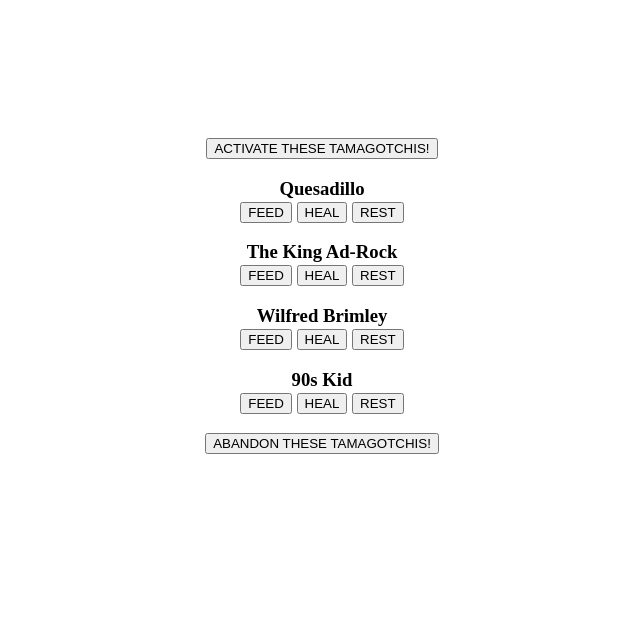
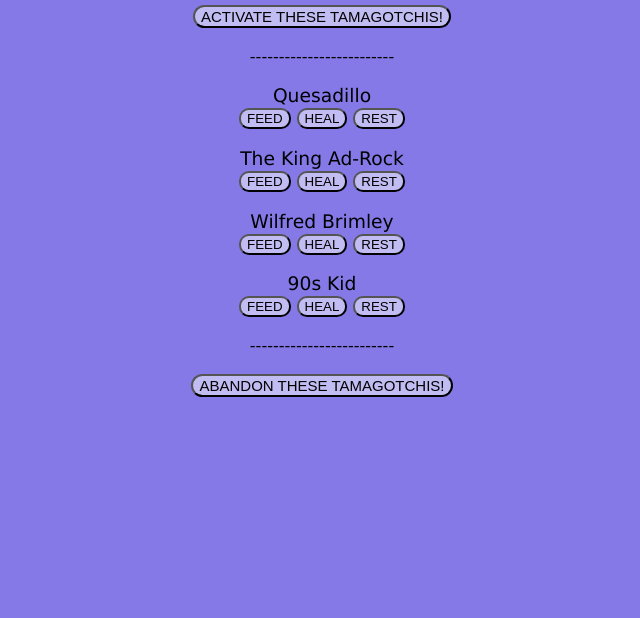
Before and after one commit to N-Crofts/homework_9-18, a plain HTML site: page index.html in a window 1280 px wide. Shown: the part 182-800 px from the top of the page, without its empty margins (318-958 px from the left). Drawn offline with Linux system fonts and the light colour scheme.

Commit message:
added styling

```diff
--- a/index.html
+++ b/index.html
@@ -14,45 +14,57 @@
 
   <body>
 
+    <header>
+      <h1> T A M A G O T C H I S </h1>
+    </header>
+
       <div>
-          <button type="button" onclick="Quesadillo.start() + TheKingAdRock.start() + WilfredBrimly.start() + NinetiesKid.start()">ACTIVATE THESE TAMAGOTCHIS!</button>
+          <button class="buttonActivate" type="button" onclick="Quesadillo.start() + TheKingAdRock.start() + WilfredBrimly.start() + NinetiesKid.start()">ACTIVATE THESE TAMAGOTCHIS!</button>
         </div>
+
+        <br>
+
+        <div>-------------------------</div>
+
 
     <h3>Quesadillo
       <div>
-        <button type="button" onclick="player.feedTamagotchi(Quesadillo)">FEED</button>
-        <button type="button" onclick="player.medicateTamagotchi(Quesadillo)">HEAL</button>
-        <button type="button" onclick="player.knockOutTamagotchi(Quesadillo)">REST</button>
+        <button class="feedButton" type="button" onclick="player.feedTamagotchi(Quesadillo)">FEED</button>
+        <button class="healButton" type="button" onclick="player.medicateTamagotchi(Quesadillo)">HEAL</button>
+        <button class="restButton" type="button" onclick="player.knockOutTamagotchi(Quesadillo)">REST</button>
       </div>
     </h3>
 
     <h3>The King Ad-Rock
       <div>
-        <button type="button" onclick="player.feedTamagotchi(TheKingAdRock)">FEED</button>
-        <button type="button" onclick="player.medicateTamagotchi(TheKingAdRock)">HEAL</button>
-        <button type="button" onclick="player.knockOutTamagotchi(TheKingAdRock)">REST</button>
+        <button class="feedButton" type="button" onclick="player.feedTamagotchi(TheKingAdRock)">FEED</button>
+        <button class="healButton" type="button" onclick="player.medicateTamagotchi(TheKingAdRock)">HEAL</button>
+        <button class="restButton" type="button" onclick="player.knockOutTamagotchi(TheKingAdRock)">REST</button>
       </div>
     </h3>
 
     <h3>Wilfred Brimley
       <div>
-        <button type="button" onclick="player.feedTamagotchi(WilfredBrimly)">FEED</button>
-        <button type="button" onclick="player.medicateTamagotchi(WilfredBrimly)">HEAL</button>
-        <button type="button" onclick="player.knockOutTamagotchi(WilfredBrimly)">REST</button>
+        <button class="feedButton" type="button" onclick="player.feedTamagotchi(WilfredBrimly)">FEED</button>
+        <button class="healButton" type="button" onclick="player.medicateTamagotchi(WilfredBrimly)">HEAL</button>
+        <button class="restButton" type="button" onclick="player.knockOutTamagotchi(WilfredBrimly)">REST</button>
       </div>
     </h3>
 
     <h3>90s Kid
       <div>
-        <button type="button" onclick="player.feedTamagotchi(NinetiesKid)">FEED</button>
-        <button type="button" onclick="player.medicateTamagotchi(NinetiesKid)">HEAL</button>
-        <button type="button" onclick="player.knockOutTamagotchi(NinetiesKid)">REST</button>
+        <button class="feedButton" type="button" onclick="player.feedTamagotchi(NinetiesKid)">FEED</button>
+        <button class="healButton" type="button" onclick="player.medicateTamagotchi(NinetiesKid)">HEAL</button>
+        <button class="restButton" type="button" onclick="player.knockOutTamagotchi(NinetiesKid)">REST</button>
       </div>
     </h3>
 
+    <div>-------------------------</div>
+
+    <br>
 
   <div>
-    <button type="button" onclick="Quesadillo.stop() + TheKingAdRock.stop() + WilfredBrimly.stop() + NinetiesKid.stop()">ABANDON THESE TAMAGOTCHIS!</button>
+    <button class="buttonAbandon" type="button" onclick="Quesadillo.stop() + TheKingAdRock.stop() + WilfredBrimly.stop() + NinetiesKid.stop()">ABANDON THESE TAMAGOTCHIS!</button>
   </div>
 
 
--- a/style.css
+++ b/style.css
@@ -1,4 +1,38 @@
 body {
+    background-color: rgb(132, 121, 230);
+    font-family: 'Lucida Sans', 'Lucida Sans Regular', 'Lucida Grande', 'Lucida Sans Unicode', Geneva, Verdana, sans-serif;
     text-align: center;
-    margin-top: 25%;
+    margin-top: 10%;
 }
+
+.buttonActivate {
+    font-size: 15px;
+    border-radius: 15px;
+    background-color: rgba(255,255,255, 0.5);
+
+}
+
+.buttonAbandon {
+    font-size: 15px;
+    border-radius: 15px;
+    background-color: rgba(255,255,255, 0.5);
+}
+
+.feedButton {
+    background-color: rgba(255,255,255, 0.5);
+    border-radius: 10px;
+}
+
+.healButton {
+    background-color: rgba(255,255,255, 0.5);
+    border-radius: 10px;
+}
+
+.restButton {
+    background-color: rgba(255,255,255, 0.5);
+    border-radius: 10px;
+}
+
+h3 {
+    font-weight: lighter;
+}
--- a/tamagotchi.js
+++ b/tamagotchi.js
@@ -30,7 +30,7 @@ class Tamagotchi {
         var self = this;
         this.hungerTimer = setInterval(function() {
           self.cry();
-        }, 6000);
+        }, 10000);
         this.yawnTimer = setInterval(function() {
           self.yawn();
         }, 20000);
```
